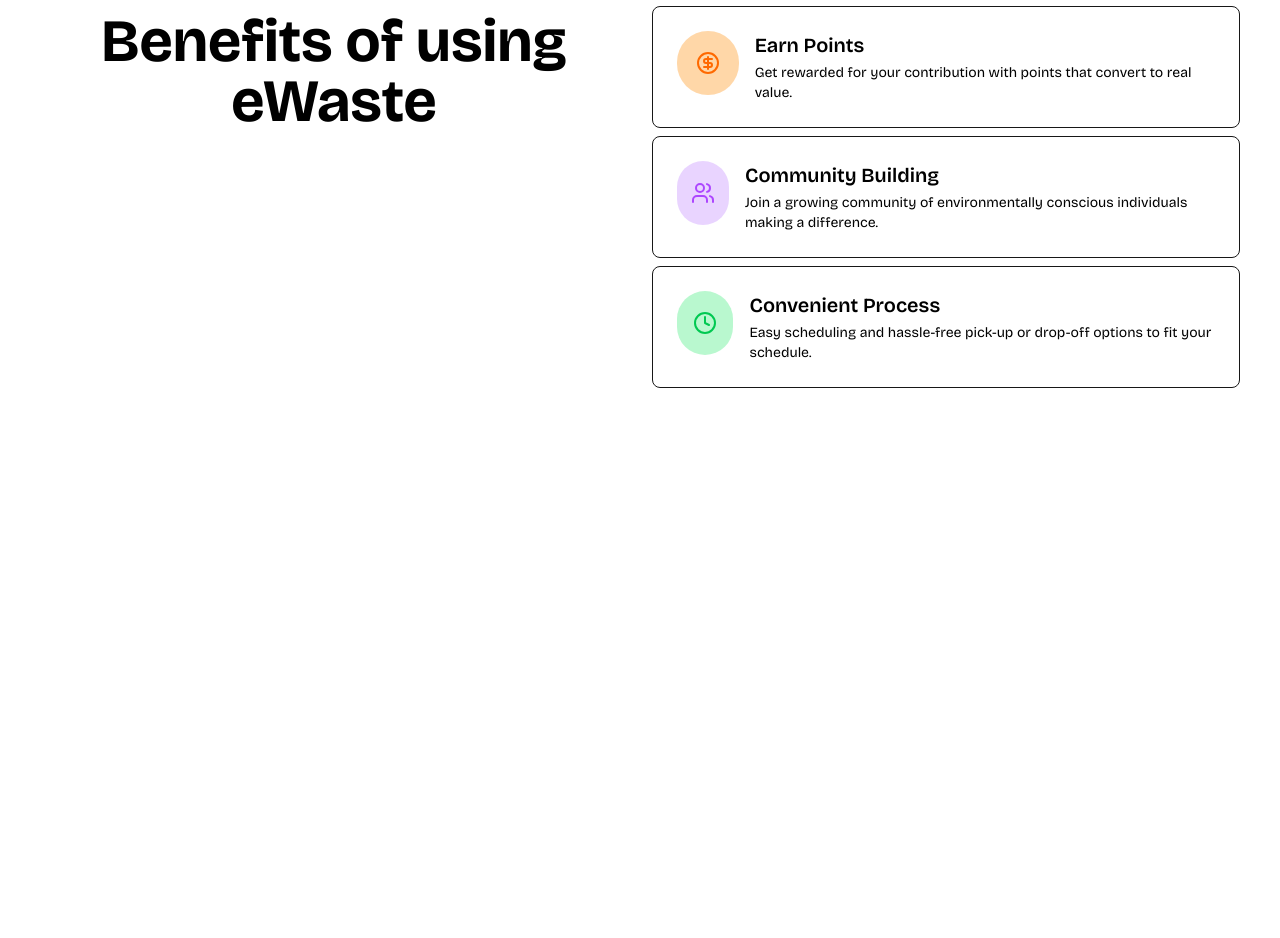
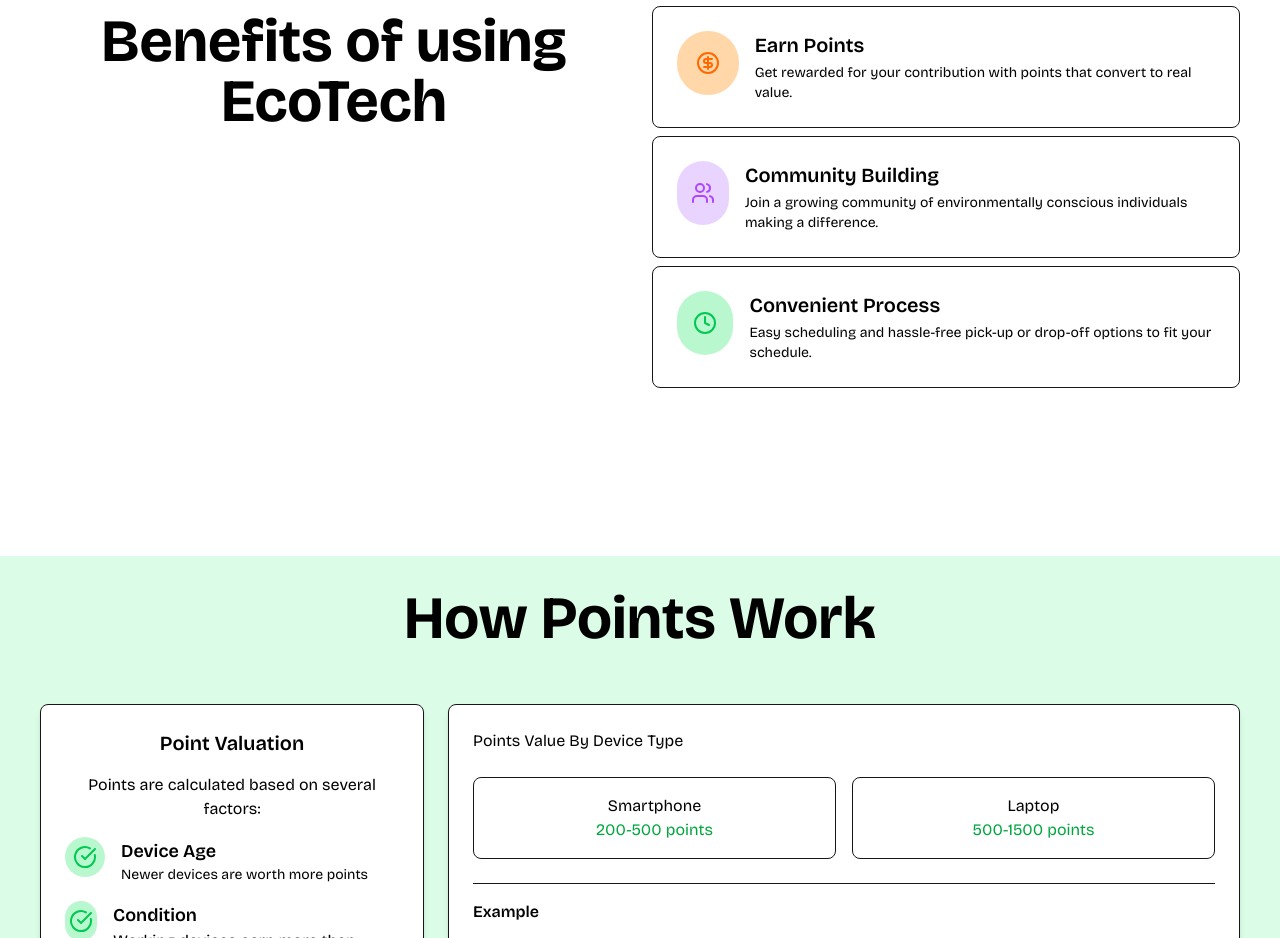
Before and after one commit to kshitijakarsh/eWaste-backend, a Next.js app in the folder frontend/: page / in a window 1280 px wide. Shown: the part 1862-2800 px from the top of the page. Before the commit the page ends 2418 px from the top, so only its background shows below. Built offline with nearby package versions, Linux system fonts and the light colour scheme.

Commit message:
new section added

```diff
--- a/frontend/src/app/layout.tsx
+++ b/frontend/src/app/layout.tsx
@@ -8,7 +8,7 @@
 });
 
 export const metadata: Metadata = {
-  title: "eWaste",
+  title: "EcoTech",
   description: "Generated by create next app",
 };
 
--- a/frontend/src/app/page.tsx
+++ b/frontend/src/app/page.tsx
@@ -1,6 +1,14 @@
 "use client";
 import Header from "@/components/Header";
-import { CircleDollarSign, Clock, Globe, MoveRight, Shield, Users } from "lucide-react";
+import {
+  CircleCheckBig,
+  CircleDollarSign,
+  Clock,
+  Globe,
+  MoveRight,
+  Shield,
+  Users,
+} from "lucide-react";
 import { useRouter } from "next/navigation";
 import { Smartphone, Recycle, BadgeCheck, ShoppingBag } from "lucide-react";
 
@@ -13,7 +21,7 @@
       <main className="flex-grow grid grid-cols-2 gap-4 items-center px-10 py-50 animate-blur-in">
         <div>
           <h1 className="text-5xl font-semibold text-black leading-snug">
-            Turn <span className="text-green-600 font-bold">eWaste</span> into{" "}
+            Turn <span className="text-green-600 font-bold">EcoTech</span> into{" "}
             <span className="text-yellow-500 font-bold">Rewards</span> & Save
             the Planet
           </h1>
@@ -119,12 +127,12 @@
       <section className="flex-grow grid grid-cols-2 gap-6 items-center px-10 py-40">
         <div className="m-10 p-10 max-w-7xl mx-auto px-10">
           <h1 className="text-black text-6xl text-center font-bold">
-            Benefits of using eWaste
+            Benefits of using EcoTech
           </h1>
         </div>
 
         <div className="flex flex-col space-y-4">
-        <div className="mb-2 flex items-start gap-4 p-6 hover:shadow-md border rounded-lg">
+          <div className="mb-2 flex items-start gap-4 p-6 hover:shadow-md border rounded-lg">
             <div className="bg-green-200 rounded-full w-16 h-16 flex items-center justify-center">
               <Globe className="text-green-500 text-xl" />
             </div>
@@ -198,6 +206,136 @@
           </div>
         </div>
       </section>
+
+      <section className="bg-green-100">
+        <h1 className="text-black text-6xl text-center font-bold mb-8 mt-8">
+          How Points Work
+        </h1>
+
+        <div className="w-full max-w-7xl mx-auto">
+          <div className="w-full grid grid-cols-3 gap-6 px-10">
+            <div className="col-span-1 mt-6 h-3/4 bg-white border p-6 rounded-lg shadow-md">
+              <h2 className="text-xl text-center font-semibold text-black mb-4">
+                Point Valuation
+              </h2>
+              <p className="text-black text-center mb-4">
+                Points are calculated based on several factors:
+              </p>
+
+              <div className="space-y-4 text-black">
+                <div className="flex gap-4 items-start">
+                  <div className="bg-green-200 rounded-full w-10 h-10 flex items-center justify-center">
+                    <CircleCheckBig className="text-green-500 text-xl" />
+                  </div>
+                  <div>
+                    <h3 className="font-semibold text-lg">Device Age</h3>
+                    <p className="text-sm text-black">
+                      Newer devices are worth more points
+                    </p>
+                  </div>
+                </div>
+                <div className="flex gap-4 items-start">
+                  <div className="bg-green-200 rounded-full w-10 h-10 flex items-center justify-center">
+                    <CircleCheckBig className="text-green-500 text-xl" />
+                  </div>
+                  <div>
+                    <h3 className="font-semibold text-lg">Condition</h3>
+                    <p>Working devices earn more than damaged ones</p>
+                  </div>
+                </div>
+                <div className="flex gap-4 items-start">
+                  <div className="bg-green-200 rounded-full w-10 h-10 flex items-center justify-center">
+                    <CircleCheckBig className="text-green-500 text-xl" />
+                  </div>
+                  <div>
+                    <h3 className="font-semibold text-lg">Market Value</h3>
+                    <p>Higher value devices yield more points</p>
+                  </div>
+                </div>
+                <div className="flex gap-4 items-start">
+                  <div className="bg-green-200 rounded-full w-10 h-10 flex items-center justify-center">
+                    <CircleCheckBig className="text-green-500 text-xl" />
+                  </div>
+                  <div>
+                    <h3 className="font-semibold text-lg">
+                      Environmental Impact
+                    </h3>
+                    <p>Devices with toxic components earn bonus points</p>
+                  </div>
+                </div>
+              </div>
+            </div>
+
+            <div className="col-span-2 w-full">
+              <div className="mt-6 bg-white border p-6 rounded-lg shadow-md">
+                <h1 className="text-black">Points Value By Device Type</h1>
+                <div className="mt-6 flex gap-4">
+                  <div className="border p-4 rounded-lg w-3xl">
+                    <h1 className="text-black text-center">Smartphone</h1>
+                    <p className="text-green-600 text-center">200-500 points</p>
+                  </div>
+                  <div className="border p-4 rounded-lg w-3xl">
+                    <h1 className="text-black text-center">Laptop</h1>
+                    <p className="text-green-600 text-center">
+                      500-1500 points
+                    </p>
+                  </div>
+                </div>
+                <hr className="mt-6" />
+                <h3 className="text-black mt-4 font-semibold">Example</h3>
+                <div className="grid grid-cols-1 md:grid-cols-2 gap-6 px-10">
+                  <div className="mt-6 bg-white border rounded-lg shadow-md">
+                    <img src="./image.png" alt="Device" />
+                  </div>
+                  <div className="p-2">
+                    <h1 className="text-black text-2xl">iPhone 11</h1>
+                    <p className="text-black text-sm">
+                      2 years old, good condition
+                    </p>
+
+                    <hr className="mt-2" />
+
+                    <div className="flex justify-between mt-4">
+                      <h1 className="text-sm font-semibold text-black">
+                        Base Value
+                      </h1>
+                      <h1 className="text-sm font-semibold text-black">
+                        500 points
+                      </h1>
+                    </div>
+                    <div className="flex justify-between mt-4">
+                      <h1 className="text-sm font-semibold text-black">
+                        Condition bonus:{" "}
+                      </h1>
+                      <h1 className="text-sm font-semibold text-black">
+                        +150 points
+                      </h1>
+                    </div>
+                    <div className="flex justify-between mt-4">
+                      <h1 className="text-sm font-semibold text-black">
+                        Age adjustment:
+                      </h1>
+                      <h1 className="text-sm font-semibold text-black">
+                        -50 points
+                      </h1>
+                    </div>
+
+                    <hr className="mt-2" />
+                    <div className="flex justify-between mt-4">
+                      <h1 className="text-sm font-semibold text-black">
+                        Total:
+                      </h1>
+                      <h1 className="text-sm font-semibold text-black">
+                        600 points
+                      </h1>
+                    </div>
+                  </div>
+                </div>
+              </div>
+            </div>
+          </div>
+        </div>
+      </section>
     </div>
   );
 }
--- a/frontend/src/components/Header.tsx
+++ b/frontend/src/components/Header.tsx
@@ -7,7 +7,7 @@
     <header className="w-full shadow-md fixed top-0 z-50 font-[bricolage] bg-white">
       <div className="max-w-7xl mx-auto px-6 py-4 flex items-center justify-between">
         <Link href="/" className="text-xl font-bold text-green-800">
-          eWaste
+          EcoTech
         </Link>
         <nav>
           <ul className="flex space-x-6 text-black font-semibold">
```
Also changed, not shown: 1 other file (tests, documents, lock files or other folders).
